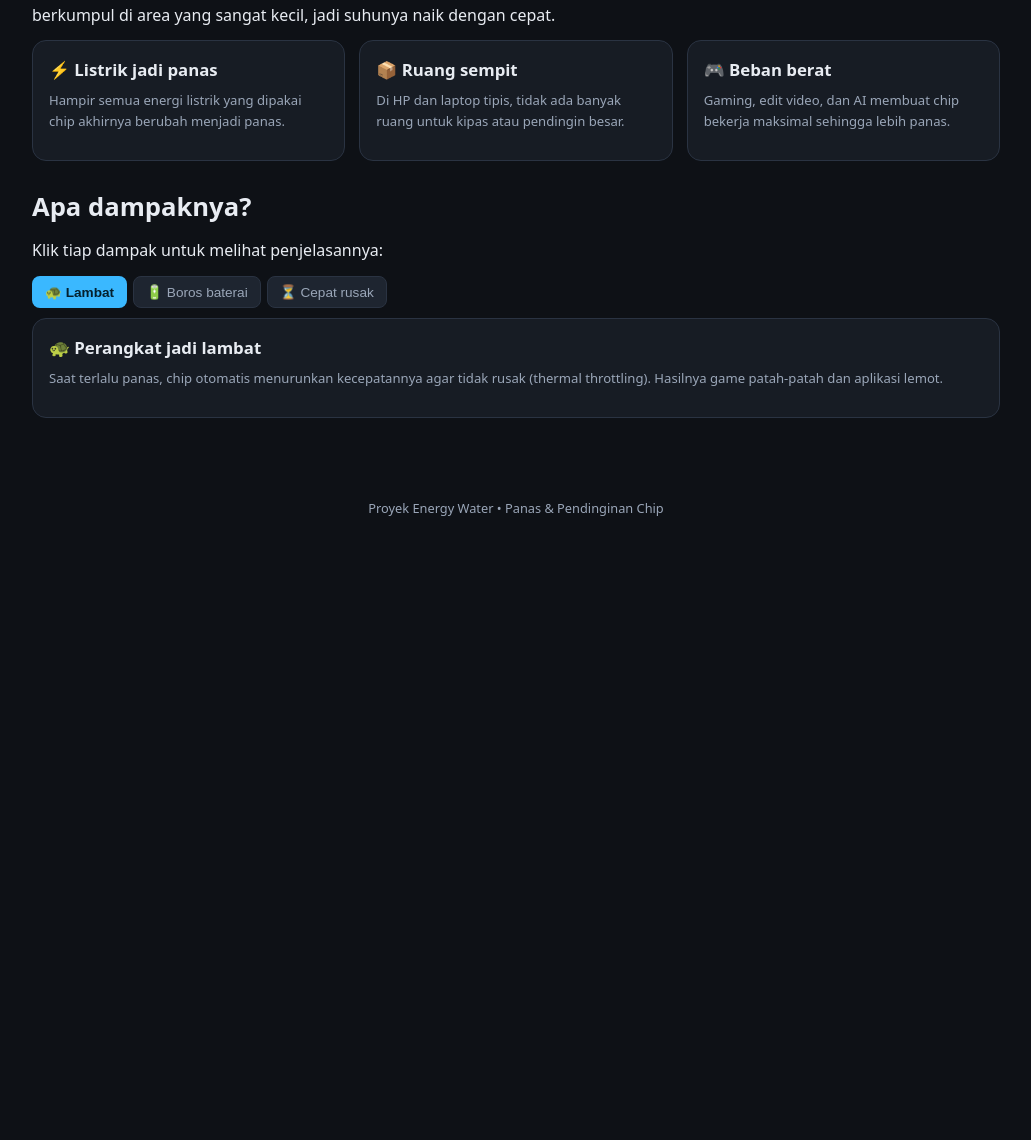
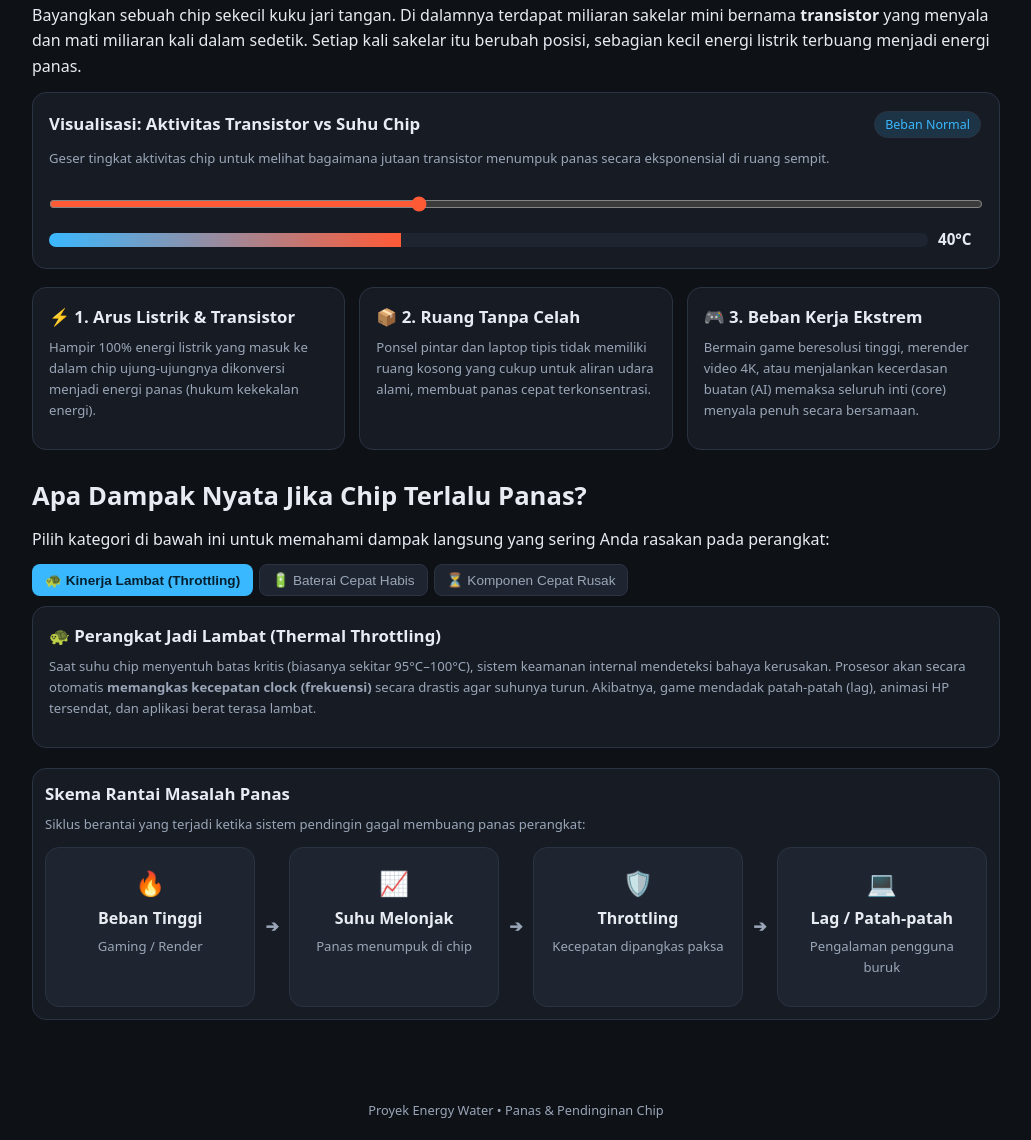
Before and after one commit to VYNOXD-ttr/acak, a plain HTML site: page Project.3.0.HTML in a window 1280 px wide. Shown: the part 484-1624 px from the top of the page, without its empty margins (124-1155 px from the left). Before the commit the page ends 1022 px from the top, so only its background shows below. Drawn offline with Linux system fonts and the light colour scheme.

```diff
--- a/Project.3.0.HTML
+++ b/Project.3.0.HTML
@@ -111,7 +111,7 @@
 
 <header>
   <div class="bar">
-    <div class="logo">🔥 ChipCool</div>
+    <div class="logo" id="brandLogo">🔥 ChipCool</div>
     <div style="display:flex;gap:8px;flex-wrap:wrap;align-items:center">
     <nav id="nav">
       <button data-p="masalah" class="active">Masalah</button>
@@ -131,27 +131,84 @@
   <div class="hero">
     <span class="tag">Pertanyaan Besar</span>
     <h1>Bagaimana cara menjaga chip tetap dingin agar perangkat tetap cepat dan awet?</h1>
-    <p>Setiap HP, laptop, dan komputer punya chip yang bekerja keras. Semakin keras bekerja, semakin panas. Kalau panasnya tidak dibuang, perangkat jadi lambat bahkan bisa rusak.</p>
+    <p>Setiap HP, laptop, dan komputer punya chip yang bekerja keras di dalam ruang yang sangat sempit. Semakin keras ia bekerja, semakin banyak listrik yang berubah menjadi panas. Kalau panas ini terperangkap dan tidak dibuang, perangkat Anda akan melambat drastis bahkan rusak permanen.</p>
     <button class="btn" onclick="go('data')">Lihat Datanya →</button>
   </div>
 
-  <h2>Mengapa chip bisa panas?</h2>
-  <p>Chip berisi miliaran transistor kecil. Setiap kali transistor menyala dan mati, sebagian listrik berubah menjadi panas. Panas ini berkumpul di area yang sangat kecil, jadi suhunya naik dengan cepat.</p>
+  <!-- ILUSTRASI VISUAL MINI 1: TRANSISTOR & PANAS -->
+  <h2>Anatomi Masalah: Dari Mana Panas Berasal?</h2>
+  <p>Bayangkan sebuah chip sekecil kuku jari tangan. Di dalamnya terdapat miliaran sakelar mini bernama <strong>transistor</strong> yang menyala dan mati miliaran kali dalam sedetik. Setiap kali sakelar itu berubah posisi, sebagian kecil energi listrik terbuang menjadi energi panas.</p>
+
+  <div class="card" style="margin-bottom:18px;">
+    <div style="display:flex; justify-content:space-between; align-items:center; margin-bottom:8px;">
+      <h3 style="margin:0;">Visualisasi: Aktivitas Transistor vs Suhu Chip</h3>
+      <span id="transStatus" class="pill" style="background:rgba(58,184,255,0.15); color:var(--cool);">Beban Normal</span>
+    </div>
+    <p class="small">Geser tingkat aktivitas chip untuk melihat bagaimana jutaan transistor menumpuk panas secara eksponensial di ruang sempit.</p>
+    <input type="range" id="transSlider" min="1" max="100" value="40" style="margin:8px 0;">
+    <div style="display:flex; gap:10px; align-items:center;">
+      <div style="flex:1; background:var(--card2); height:14px; border-radius:7px; overflow:hidden;">
+        <div id="transBar" style="width:40%; height:100%; background:linear-gradient(90deg,var(--cool),var(--hot)); transition:width 0.2s;"></div>
+      </div>
+      <span id="transVal" style="font-weight:700; font-size:0.95rem; min-width:45px;">40°C</span>
+    </div>
+  </div>
 
   <div class="grid">
-    <div class="card"><h3>⚡ Listrik jadi panas</h3><p class="small">Hampir semua energi listrik yang dipakai chip akhirnya berubah menjadi panas.</p></div>
-    <div class="card"><h3>📦 Ruang sempit</h3><p class="small">Di HP dan laptop tipis, tidak ada banyak ruang untuk kipas atau pendingin besar.</p></div>
-    <div class="card"><h3>🎮 Beban berat</h3><p class="small">Gaming, edit video, dan AI membuat chip bekerja maksimal sehingga lebih panas.</p></div>
+    <div class="card">
+      <h3>⚡ 1. Arus Listrik & Transistor</h3>
+      <p class="small">Hampir 100% energi listrik yang masuk ke dalam chip ujung-ujungnya dikonversi menjadi energi panas (hukum kekekalan energi).</p>
+    </div>
+    <div class="card">
+      <h3>📦 2. Ruang Tanpa Celah</h3>
+      <p class="small">Ponsel pintar dan laptop tipis tidak memiliki ruang kosong yang cukup untuk aliran udara alami, membuat panas cepat terkonsentrasi.</p>
+    </div>
+    <div class="card">
+      <h3>🎮 3. Beban Kerja Ekstrem</h3>
+      <p class="small">Bermain game beresolusi tinggi, merender video 4K, atau menjalankan kecerdasan buatan (AI) memaksa seluruh inti (core) menyala penuh secara bersamaan.</p>
+    </div>
   </div>
 
-  <h2>Apa dampaknya?</h2>
-  <p>Klik tiap dampak untuk melihat penjelasannya:</p>
+  <h2>Apa Dampak Nyata Jika Chip Terlalu Panas?</h2>
+  <p>Pilih kategori di bawah ini untuk memahami dampak langsung yang sering Anda rasakan pada perangkat:</p>
+
   <div class="tabs" id="dampakTabs">
-    <button class="on" data-i="0">🐢 Lambat</button>
-    <button data-i="1">🔋 Boros baterai</button>
-    <button data-i="2">⏳ Cepat rusak</button>
+    <button class="on" data-i="0">🐢 Kinerja Lambat (Throttling)</button>
+    <button data-i="1">🔋 Baterai Cepat Habis</button>
+    <button data-i="2">⏳ Komponen Cepat Rusak</button>
   </div>
   <div class="card" id="dampakText"></div>
+
+  <!-- ILUSTRASI VISUAL DIAGRAM MASALAH -->
+  <div class="viz" style="margin-top:20px;">
+    <h3>Skema Rantai Masalah Panas</h3>
+    <p class="small">Siklus berantai yang terjadi ketika sistem pendingin gagal membuang panas perangkat:</p>
+    <div style="display:flex; flex-wrap:wrap; gap:10px; margin-top:12px; justify-content:space-between; text-align:center;">
+      <div class="card" style="flex:1; min-width:140px; background:var(--card2);">
+        <div style="font-size:1.5rem; margin-bottom:4px;">🔥</div>
+        <strong>Beban Tinggi</strong>
+        <p class="small" style="margin-top:4px;">Gaming / Render</p>
+      </div>
+      <div style="display:flex; align-items:center; color:var(--muted); font-weight:bold;">➔</div>
+      <div class="card" style="flex:1; min-width:140px; background:var(--card2);">
+        <div style="font-size:1.5rem; margin-bottom:4px;">📈</div>
+        <strong>Suhu Melonjak</strong>
+        <p class="small" style="margin-top:4px;">Panas menumpuk di chip</p>
+      </div>
+      <div style="display:flex; align-items:center; color:var(--muted); font-weight:bold;">➔</div>
+      <div class="card" style="flex:1; min-width:140px; background:var(--card2);">
+        <div style="font-size:1.5rem; margin-bottom:4px;">🛡️</div>
+        <strong>Throttling</strong>
+        <p class="small" style="margin-top:4px;">Kecepatan dipangkas paksa</p>
+      </div>
+      <div style="display:flex; align-items:center; color:var(--muted); font-weight:bold;">➔</div>
+      <div class="card" style="flex:1; min-width:140px; background:var(--card2);">
+        <div style="font-size:1.5rem; margin-bottom:4px;">💻</div>
+        <strong>Lag / Patah-patah</strong>
+        <p class="small" style="margin-top:4px;">Pengalaman pengguna buruk</p>
+      </div>
+    </div>
+  </div>
 </section>
 
 <!-- ================= HALAMAN 2: DATA & ANALISIS ================= -->
@@ -407,7 +464,6 @@
         <tr><td>Muhammad Arkananta Permana (23/X-rpl)</td><td>Penyusun konten / Pembuat Kode</td></tr>
         <tr><td>Gabriel Lightning Elmagnifico (16/X-rpl)</td><td>Pencari data dan sumber</td></tr>
         <tr><td>Benedictus Taffarel Yeshua Ariyanto (10/X-rpl)</td><td>Desain tampilan / penguji</td></tr>
-
       </tbody>
     </table>
   </div>
@@ -442,11 +498,11 @@
   }
   document.querySelectorAll('#nav button').forEach(b=>b.onclick=()=>go(b.dataset.p));
 
-  // ---------- Tab dampak ----------
+  // ---------- Tab dampak yang diperluas dan interaktif ----------
   const dampak = [
-    '<h3>🐢 Perangkat jadi lambat</h3><p class="small">Saat terlalu panas, chip otomatis menurunkan kecepatannya agar tidak rusak (thermal throttling). Hasilnya game patah-patah dan aplikasi lemot.</p>',
-    '<h3>🔋 Baterai lebih boros</h3><p class="small">Chip yang panas cenderung boros daya dan panas juga mempercepat penuaan baterai.</p>',
-    '<h3>⏳ Umur komponen lebih pendek</h3><p class="small">Suhu tinggi dalam waktu lama mempercepat kerusakan komponen elektronik.</p>'
+    '<h3>🐢 Perangkat Jadi Lambat (Thermal Throttling)</h3><p class="small">Saat suhu chip menyentuh batas kritis (biasanya sekitar 95°C–100°C), sistem keamanan internal mendeteksi bahaya kerusakan. Prosesor akan secara otomatis <strong>memangkas kecepatan clock (frekuensi)</strong> secara drastis agar suhunya turun. Akibatnya, game mendadak patah-patah (lag), animasi HP tersendat, dan aplikasi berat terasa lambat.</p>',
+    '<h3>🔋 Baterai Jauh Lebih Boros & Cepat Drop</h3><p class="small">Semakin tinggi suhu di dalam perangkat, hambatan listrik internal pada komponen ikut meningkat. Hal ini membuat sirkuit membutuhkan lebih banyak arus listrik untuk melakukan tugas yang sama. Selain itu, panas berlebih adalah musuh utama kimia internal baterai Li-ion, membuatnya cepat drop dan kembung dalam jangka panjang.</p>',
+    '<h3>⏳ Umur Komponen Cepat Rusak (Degradasi Elektromigrasi)</h3><p class="small">Suhu tinggi memicu fenomena fisika bernama <em>elektromigrasi</em>—pergerakan atom logam mikroskopis pada jalur sirkuit chip akibat panas dan arus tinggi. Dalam jangka panjang, jalur ini bisa menipis, putus, atau mengalami korsleting, membuat perangkat mati total sebelum waktunya.</p>'
   ];
   const dt = document.getElementById('dampakText');
   dt.innerHTML = dampak[0];
@@ -455,6 +511,31 @@
       document.querySelectorAll('#dampakTabs button').forEach(x=>x.classList.remove('on'));
       b.classList.add('on'); dt.innerHTML = dampak[b.dataset.i];
     };
+  });
+
+  // ---------- Interaktif Mini Slider untuk Bagian Masalah ----------
+  const tSlider = document.getElementById('transSlider');
+  const tBar = document.getElementById('transBar');
+  const tVal = document.getElementById('transVal');
+  const tStatus = document.getElementById('transStatus');
+  tSlider.addEventListener('input', (e)=>{
+    const val = +e.target.value;
+    const estTemp = Math.round(30 + val * 0.75);
+    tBar.style.width = val + '%';
+    tVal.textContent = estTemp + '°C';
+    if(estTemp < 50){
+      tStatus.textContent = 'Beban Ringan / Santai';
+      tStatus.style.color = 'var(--ok)';
+      tStatus.style.background = 'rgba(46,204,143,0.15)';
+    } else if(estTemp < 80){
+      tStatus.textContent = 'Beban Sedang (Multitasking)';
+      tStatus.style.color = 'var(--warm)';
+      tStatus.style.background = 'rgba(255,176,32,0.15)';
+    } else {
+      tStatus.textContent = 'Beban Berat (Gaming / AI / Render)';
+      tStatus.style.color = 'var(--hot)';
+      tStatus.style.background = 'rgba(255,90,54,0.18)';
+    }
   });
 
   // ---------- Grafik batang ----------
```
